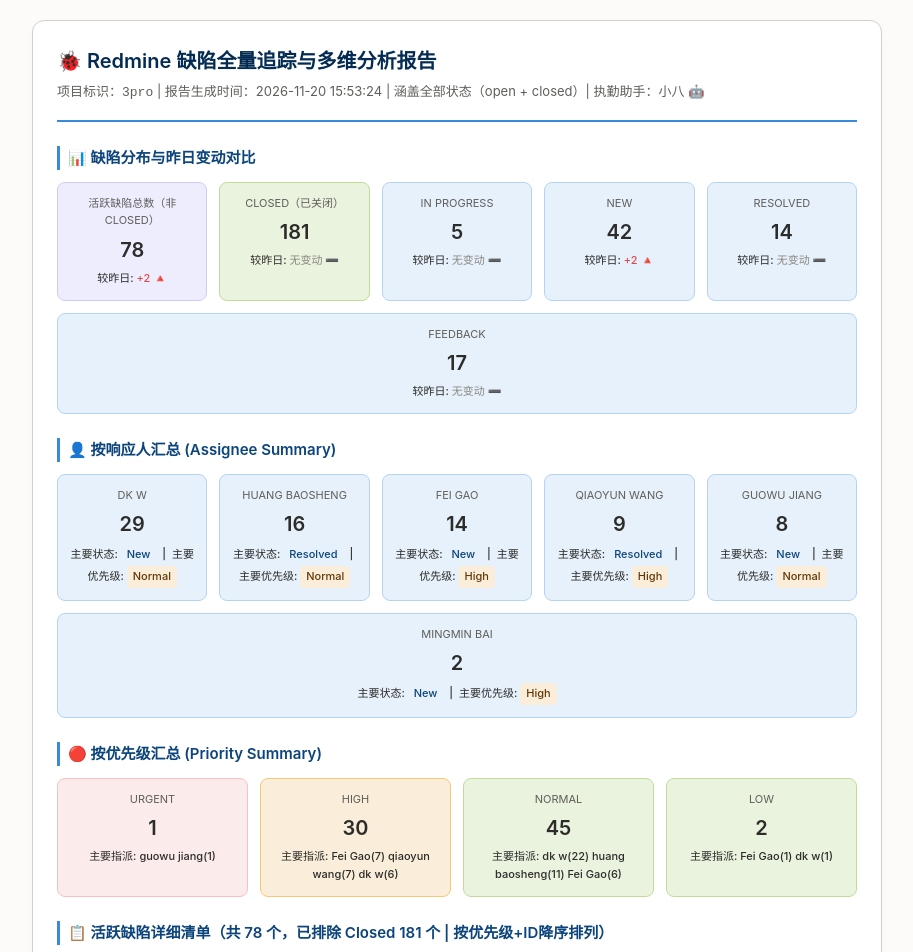
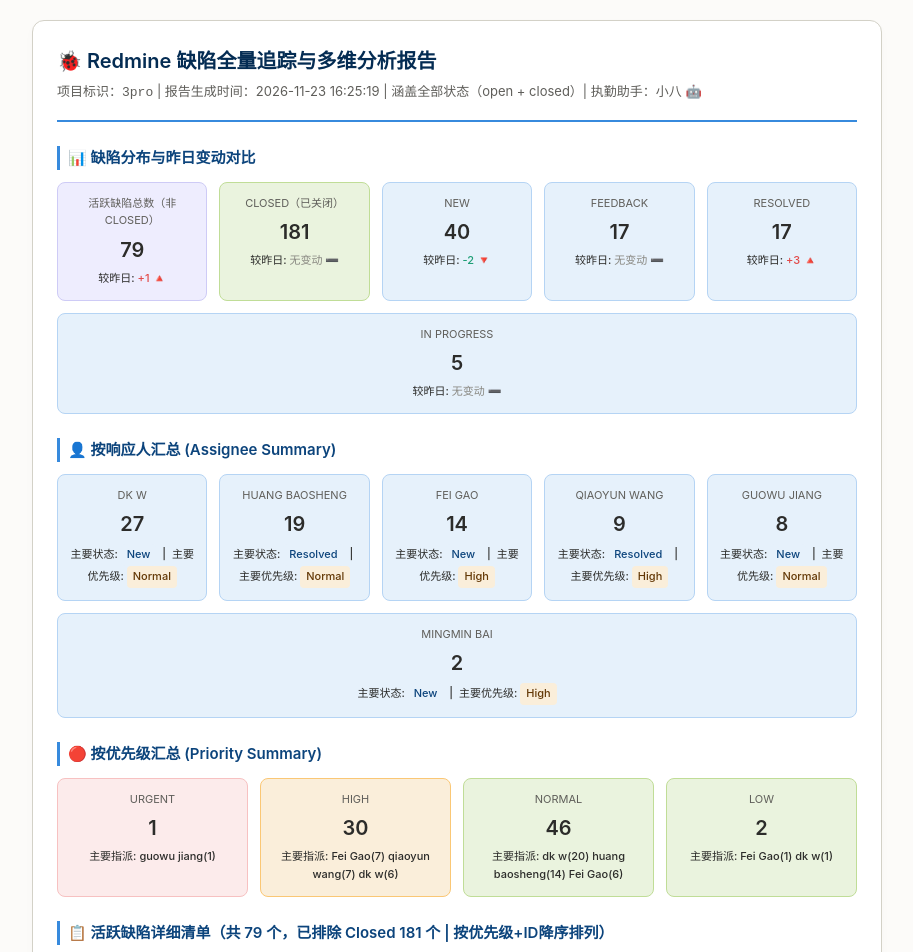
Before and after one commit to brucekentt-art/3pro-reports, a plain HTML site: page daily_report_3pro.html in a window 1280 px wide. Shown: the top 952 px of the page, without its empty margins (183-1096 px from the left). Drawn offline with Linux system fonts and the light colour scheme.

Commit message:
📊 每日报告更新 2026-11-23

```diff
--- a/daily_report_3pro.html
+++ b/daily_report_3pro.html
@@ -3,7 +3,7 @@
 <html lang="zh-CN">
 <head>
     <meta charset="UTF-8">
-    <title>每日 Redmine 缺陷追踪简报 - 2026-11-20 15:53:24</title>
+    <title>每日 Redmine 缺陷追踪简报 - 2026-11-23 16:25:19</title>
     <style>
         body { font-family: -apple-system, BlinkMacSystemFont, "Segoe UI", Roboto, "Helvetica Neue", Arial, sans-serif; background-color: #fcfbf9; color: #2c2c2a; margin: 0; padding: 20px; line-height: 1.6; }
         .container { max-width: 800px; margin: 0 auto; background: #ffffff; border: 0.5px solid #d3d1c7; border-radius: 12px; padding: 24px; box-shadow: 0 4px 12px rgba(0,0,0,0.02); }
@@ -44,18 +44,18 @@
     <div class="container">
         <div class="header">
             <h1>🐞 Redmine 缺陷全量追踪与多维分析报告</h1>
-            <p>项目标识：<code>3pro</code> | 报告生成时间：2026-11-20 15:53:24 | 涵盖全部状态（open + closed）| 执勤助手：小八 🤖</p>
+            <p>项目标识：<code>3pro</code> | 报告生成时间：2026-11-23 16:25:19 | 涵盖全部状态（open + closed）| 执勤助手：小八 🤖</p>
         </div>
 
         <div class="section-title">📊 缺陷分布与昨日变动对比</div>
         <div class="metrics-grid">
             <div class="metric-card total-card">
                 <div class="metric-label">活跃缺陷总数（非 Closed）</div>
-                <div class="metric-value">78</div>
+                <div class="metric-value">79</div>
                 <div class="metric-change">
                     较昨日:
 
-                        <span class="text-up">+2 🔺</span>
+                        <span class="text-up">+1 🔺</span>
 
                 </div>
             </div>
@@ -73,34 +73,12 @@
 
 
             <div class="metric-card">
-                <div class="metric-label">In Progress</div>
-                <div class="metric-value">5</div>
+                <div class="metric-label">New</div>
+                <div class="metric-value">40</div>
                 <div class="metric-change">
                     较昨日:
 
-                        <span class="text-flat">无变动 ➖</span>
-
-                </div>
-            </div>
-
-            <div class="metric-card">
-                <div class="metric-label">New</div>
-                <div class="metric-value">42</div>
-                <div class="metric-change">
-                    较昨日:
-
-                        <span class="text-up">+2 🔺</span>
-
-                </div>
-            </div>
-
-            <div class="metric-card">
-                <div class="metric-label">Resolved</div>
-                <div class="metric-value">14</div>
-                <div class="metric-change">
-                    较昨日:
-
-                        <span class="text-flat">无变动 ➖</span>
+                        <span class="text-down">-2 🔻</span>
 
                 </div>
             </div>
@@ -116,6 +94,28 @@
                 </div>
             </div>
 
+            <div class="metric-card">
+                <div class="metric-label">Resolved</div>
+                <div class="metric-value">17</div>
+                <div class="metric-change">
+                    较昨日:
+
+                        <span class="text-up">+3 🔺</span>
+
+                </div>
+            </div>
+
+            <div class="metric-card">
+                <div class="metric-label">In Progress</div>
+                <div class="metric-value">5</div>
+                <div class="metric-change">
+                    较昨日:
+
+                        <span class="text-flat">无变动 ➖</span>
+
+                </div>
+            </div>
+
         </div>
 
         <div class="section-title">👤 按响应人汇总 (Assignee Summary)</div>
@@ -123,7 +123,7 @@
 
             <div class="metric-card">
                 <div class="metric-label">dk w</div>
-                <div class="metric-value">29</div>
+                <div class="metric-value">27</div>
                 <div class="metric-change">
                     主要状态: <span class="badge info">New</span>
                     &nbsp;|&nbsp; 主要优先级: <span class="badge warning">Normal</span>
@@ -132,7 +132,7 @@
 
             <div class="metric-card">
                 <div class="metric-label">huang baosheng</div>
-                <div class="metric-value">16</div>
+                <div class="metric-value">19</div>
                 <div class="metric-change">
                     主要状态: <span class="badge info">Resolved</span>
                     &nbsp;|&nbsp; 主要优先级: <span class="badge warning">Normal</span>
@@ -208,13 +208,13 @@
 
             <div class="metric-card success-card">
                 <div class="metric-label">Normal</div>
-                <div class="metric-value">45</div>
+                <div class="metric-value">46</div>
                 <div class="metric-change">
                     主要指派:
 
-                    dk w(22)
+                    dk w(20)
 
-                    huang baosheng(11)
+                    huang baosheng(14)
 
                     Fei Gao(6)
 
@@ -236,7 +236,7 @@
 
         </div>
 
-        <div class="section-title">📋 活跃缺陷详细清单（共 78 个，已排除 Closed 181 个 | 按优先级+ID降序排列）</div>
+        <div class="section-title">📋 活跃缺陷详细清单（共 79 个，已排除 Closed 181 个 | 按优先级+ID降序排列）</div>
         <table>
             <thead>
                 <tr>
@@ -654,6 +654,19 @@
                 </tr>
 
                 <tr>
+                    <td><a href="http://182.92.193.208/redmine/issues/15048" target="_blank" style="color: #378add; text-decoration: none; font-weight: 500;">#15048</a></td>
+                    <td style="font-weight: 450;">变色龙3 Pro 国内 - v2.1.1_0058 插件v5：电池低电，长期监测CO2，在无人的环境，会跳到1400ppm左右。直流稳压电源供电2.55v不会发生此现象</td>
+                    <td><span class="badge info">New</span></td>
+                    <td>
+                        <span class="badge gray">
+                            Normal
+                        </span>
+                    </td>
+                    <td>dk w</td>
+                    <td style="font-size: 11px; color: #888780;">2026-11-23</td>
+                </tr>
+
+                <tr>
                     <td><a href="http://182.92.193.208/redmine/issues/15042" target="_blank" style="color: #378add; text-decoration: none; font-weight: 500;">#15042</a></td>
                     <td style="font-weight: 450;">变色龙3 Pro 国内 - v2.1.1_0058 插件v5：设备低电->米家固件升级成功后，原700ppm 升级固件完成采集到的是1800-2144，偏高</td>
                     <td><span class="badge info">New</span></td>
@@ -663,7 +676,7 @@
                         </span>
                     </td>
                     <td>dk w</td>
-                    <td style="font-size: 11px; color: #888780;">2026-11-20</td>
+                    <td style="font-size: 11px; color: #888780;">2026-11-23</td>
                 </tr>
 
                 <tr>
@@ -676,46 +689,46 @@
                         </span>
                     </td>
                     <td>dk w</td>
-                    <td style="font-size: 11px; color: #888780;">2026-11-20</td>
+                    <td style="font-size: 11px; color: #888780;">2026-11-23</td>
                 </tr>
 
                 <tr>
                     <td><a href="http://182.92.193.208/redmine/issues/15034" target="_blank" style="color: #378add; text-decoration: none; font-weight: 500;">#15034</a></td>
                     <td style="font-weight: 450;">变色龙3 Pro 国内 - v2.1.1_0058 插件v5：设备出现低电符号，进行ota升级测试，出现屏幕卡着重启不了</td>
-                    <td><span class="badge info">New</span></td>
+                    <td><span class="badge info">Resolved</span></td>
                     <td>
                         <span class="badge gray">
                             Normal
                         </span>
                     </td>
-                    <td>dk w</td>
-                    <td style="font-size: 11px; color: #888780;">2026-11-19</td>
+                    <td>huang baosheng</td>
+                    <td style="font-size: 11px; color: #888780;">2026-11-23</td>
                 </tr>
 
                 <tr>
                     <td><a href="http://182.92.193.208/redmine/issues/15033" target="_blank" style="color: #378add; text-decoration: none; font-weight: 500;">#15033</a></td>
                     <td style="font-weight: 450;">变色龙3 Pro 国内 - v2.1.1_0058 插件v5：重复上电20次，发现采集50次电压一直循坏采集 倒计时到21秒不动了。</td>
-                    <td><span class="badge info">New</span></td>
+                    <td><span class="badge info">Resolved</span></td>
                     <td>
                         <span class="badge gray">
                             Normal
                         </span>
                     </td>
-                    <td>dk w</td>
-                    <td style="font-size: 11px; color: #888780;">2026-11-18</td>
+                    <td>huang baosheng</td>
+                    <td style="font-size: 11px; color: #888780;">2026-11-23</td>
                 </tr>
 
                 <tr>
                     <td><a href="http://182.92.193.208/redmine/issues/15032" target="_blank" style="color: #378add; text-decoration: none; font-weight: 500;">#15032</a></td>
                     <td style="font-weight: 450;">变色龙3 Pro 国内 - v2.1.1_0058 插件v5：连接过程中，等待了15分钟，出现了低电符号，插件已经和设备同步电量状态了。但是点击电池查看耗材，还是显示70%导致页面和耗材不一致。</td>
-                    <td><span class="badge info">New</span></td>
+                    <td><span class="badge info">Resolved</span></td>
                     <td>
                         <span class="badge gray">
                             Normal
                         </span>
                     </td>
-                    <td>dk w</td>
-                    <td style="font-size: 11px; color: #888780;">2026-11-18</td>
+                    <td>huang baosheng</td>
+                    <td style="font-size: 11px; color: #888780;">2026-11-23</td>
                 </tr>
 
                 <tr>
```
Also changed, not shown: last_run_state_3pro.json (+12 -12 lines).
